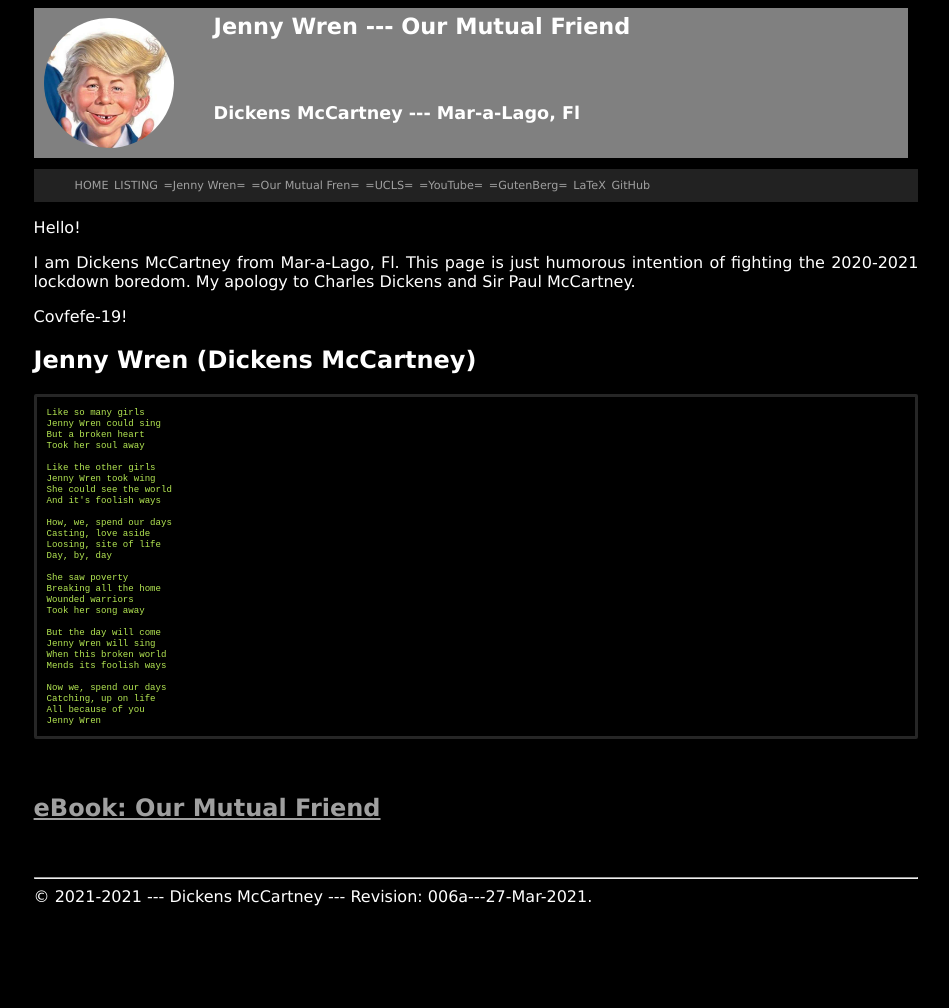
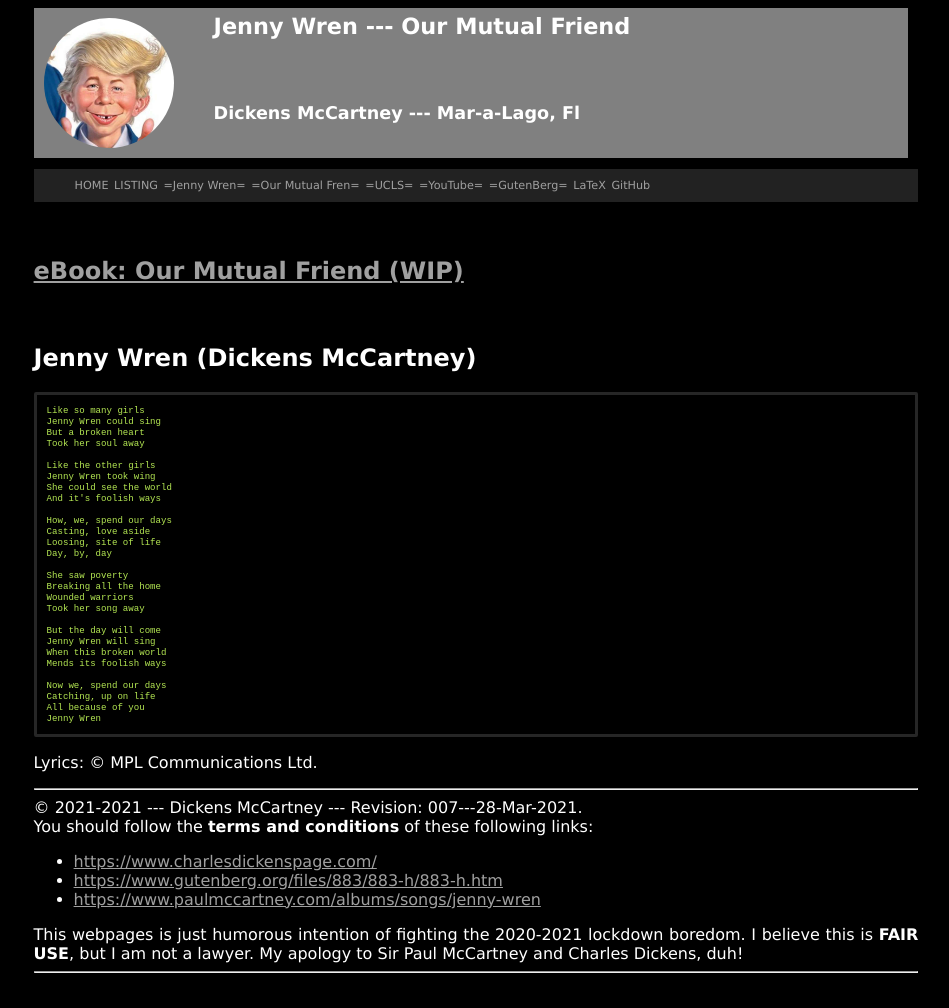
Before and after one commit to Belajar-Latex/Jenny.Wren, a Jekyll site: the page built from index.md, in a window 1280 px wide. Shown: the whole page, without its empty margins (164-1113 px from the left). Built offline with Jekyll 4.4.1, drawn with Linux system fonts in a browser that asks for light colours; before the commit the page ends 914 px from its top, so only the background shows below that.

Commit message:
modified:   LaTeX/JennyWren.pdf index.md

````diff
--- a/_config.yml
+++ b/_config.yml
@@ -1,5 +1,5 @@
 title:       "The Page of Jenny Wren"
-version:     "006a---27-Mar-2021"
+version:     "007---28-Mar-2021"
 copyright:   "2021-2021"
 description: >-
   Jenny Wren --- Our Mutual Friend, Dickens McCartney.
--- a/_includes/footer.html
+++ b/_includes/footer.html
@@ -2,5 +2,16 @@
 <hr>
 <div>
 &copy; {{ site.copyright }} --- {{ site.author }} --- Revision: {{ site.version }}.
+<br>You should follow the <b>terms and conditions</b> of these following links:
+<ul>
+<li><a href="https://www.charlesdickenspage.com/">https://www.charlesdickenspage.com/</a></li>
+<li><a href="https://www.gutenberg.org/files/883/883-h/883-h.htm">https://www.gutenberg.org/files/883/883-h/883-h.htm</a></li>
+<li><a href="https://www.paulmccartney.com/albums/songs/jenny-wren">https://www.paulmccartney.com/albums/songs/jenny-wren</a></li>
+</ul>
+This webpages is just humorous intention of fighting the 2020-2021 lockdown boredom.
+I believe this is <b>FAIR USE</b>, but I am not a lawyer.
+My apology to Sir Paul McCartney and Charles Dickens, duh!
 </div>
+<hr>
+<br>
 </div>
--- a/index.md
+++ b/index.md
@@ -2,16 +2,10 @@
 layout: "layout"
 title: Jenny Wren --- Our Mutual Friend
 ---
-Hello!
 
-I am {{ site.author }} from {{ site.address }}.
-This page is just humorous intention of fighting the 2020-2021 lockdown boredom.
-My apology to
-Charles Dickens
-and
-Sir Paul McCartney.
-
-Covfefe-19!
+<br>
+## [eBook: Our Mutual Friend (WIP)]({{ site.baseurl }}/LaTeX/JennyWren.pdf)
+<br>
 
 ## Jenny Wren (Dickens McCartney)
 
@@ -47,6 +41,4 @@
 Jenny Wren
 ```
 
-<br>
-## [eBook: Our Mutual Friend]({{ site.baseurl }}/LaTeX/JennyWren.pdf)
-<br>
+Lyrics: &copy; MPL Communications Ltd.
````
Also changed, not shown: 004.md (+1 -1 lines), LaTeX/01-01-01.jpg, LaTeX/01-01-02.jpg (added), LaTeX/03-05-01.jpg (added), 9 other files.
